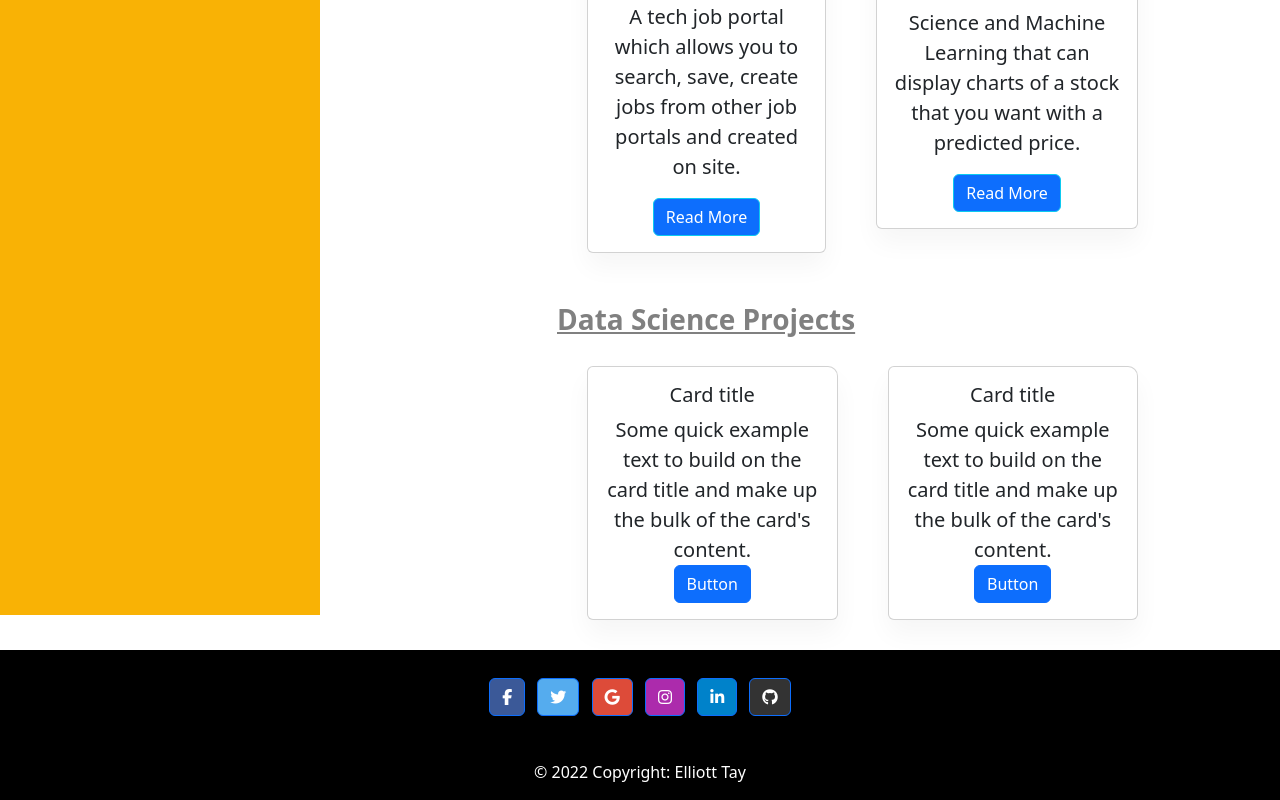
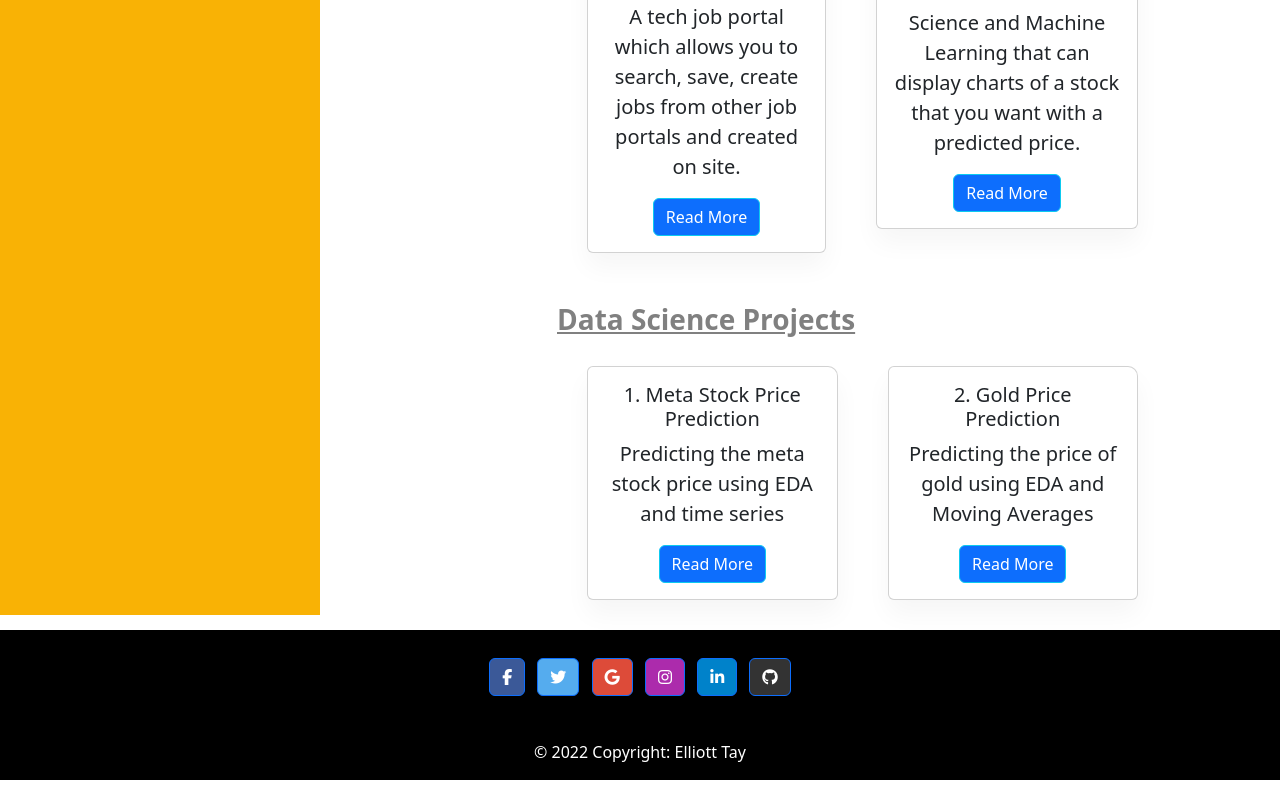
Before and after one commit to Nihilus888/Portfolio-Website, an Angular app: page / in a window 1280 px wide. Shown: the part 745-1545 px from the top of the page. Built offline with nearby package versions, Linux system fonts and the light colour scheme.

Commit message:
added data science and links to project

```diff
--- a/src/app/header/header.component.html
+++ b/src/app/header/header.component.html
@@ -1,27 +1,32 @@
 <header>
   <div class="container">
     <div class="row">
-            <div class="col-sm-12 p-flex p-flex p-flex-align-center p-flex-justify-sb">
+      <div
+        class="col-sm-12 p-flex p-flex p-flex-align-center p-flex-justify-sb"
+      >
         <ul>
-                    <li>
-
-                    </li>
-                    <li>
-
-                    </li>
+          <li></li>
+          <li></li>
         </ul>
         <ul>
           <li>
-                        <a href="#" [routerLink]="['/']" [routerLinkActive]="['is-active']">Home</a>
+            <a href="#" [routerLink]="['/']" [routerLinkActive]="['is-active']"
+              >Home</a
+            >
           </li>
           <li>
-                        <a href="">Resume</a>
+            <a
+              href="https://docs.google.com/document/d/1DRiwWG02irmNQWzMiMCV7KV3r0cSBXev/edit?usp=sharing&ouid=111075217899376721464&rtpof=true&sd=true"
+              >Resume</a
+            >
           </li>
           <li>
             <a href="https://github.com/Nihilus888">Github</a>
           </li>
           <li>
-                        <a href="https://www.linkedin.com/in/elliott-tay-computing/">Linkedin</a>
+            <a href="https://www.linkedin.com/in/elliott-tay-computing/"
+              >Linkedin</a
+            >
           </li>
         </ul>
       </div>
--- a/src/app/home/home.component.html
+++ b/src/app/home/home.component.html
@@ -5,7 +5,7 @@
         <div class="p-profile"></div>
       </div>
       <div class="col-sm-7">
-        <span>Software Engineer</span>
+        <span class="badge rounded-pill bg-secondary">Software Engineer</span>
         <h1>Elliott Tay</h1>
         <p class="intro">
           A full stack software engineer who has knowledge in machine learning
@@ -27,12 +27,19 @@
                   A memory game built using pure HTML, CSS and Javascript which
                   has a high score using local storage.
                 </p>
+                <form
+                  action=" https://nihilus888.github.io/Simon-Game/"
+                  method="get"
+                  target="_blank"
+                >
                   <button
                     type="button"
                     class="btn btn-outline-info btn-primary mt-3 text-white mt-3"
+                    type="submit"
                   >
                     Read More
                   </button>
+                </form>
               </div>
             </div>
           </div>
@@ -45,12 +52,19 @@
                   An ecommerce site with full CRUD and login/logout with
                   authentication and registration capabilities
                 </p>
+                <form
+                  action="https://github.com/Nihilus888/Random-Shopping"
+                  method="get"
+                  target="_blank"
+                >
                   <button
                     type="button"
-                  class="btn btn-outline-info btn-primary mt-3 text-white"
+                    class="btn btn-outline-info btn-primary mt-3 text-white mt-3"
+                    type="submit"
                   >
                     Read More
                   </button>
+                </form>
               </div>
             </div>
           </div>
@@ -63,12 +77,19 @@
                   A tech job portal which allows you to search, save, create
                   jobs from other job portals and created on site.
                 </p>
+                <form
+                  action="https://github.com/Nihilus888/Software-Engineer-Job-Portal-Backend"
+                  method="get"
+                  target="_blank"
+                >
                   <button
                     type="button"
                     class="btn btn-outline-info btn-primary mt-3 text-white mt-3"
+                    type="submit"
                   >
                     Read More
                   </button>
+                </form>
               </div>
             </div>
           </div>
@@ -82,12 +103,19 @@
                   display charts of a stock that you want with a predicted
                   price.
                 </p>
+                <form
+                  action="https://github.com/Nihilus888/ibull"
+                  method="get"
+                  target="_blank"
+                >
                   <button
                     type="button"
                     class="btn btn-outline-info btn-primary mt-3 text-white mt-3"
+                    type="submit"
                   >
                     Read More
                   </button>
+                </form>
               </div>
             </div>
           </div>
@@ -100,12 +128,23 @@
           <div class="grid-item">
             <div class="card">
               <div class="card-body">
-                <h5 class="card-title">Card title</h5>
+                <h5 class="card-title">1. Meta Stock Price Prediction</h5>
                 <p class="card-text">
-                  Some quick example text to build on the card title and make up
-                  the bulk of the card's content.
+                  Predicting the meta stock price using EDA and time series
                 </p>
-                <button type="button" class="btn btn-primary">Button</button>
+                <form
+                  action="https://www.kaggle.com/code/nihilus888/meta-stock-price-prediction"
+                  method="get"
+                  target="_blank"
+                >
+                  <button
+                    type="button"
+                    class="btn btn-outline-info btn-primary mt-3 text-white mt-3"
+                    type="submit"
+                  >
+                    Read More
+                  </button>
+                </form>
               </div>
             </div>
           </div>
@@ -113,12 +152,23 @@
           <div class="grid-item">
             <div class="card">
               <div class="card-body">
-                <h5 class="card-title">Card title</h5>
+                <h5 class="card-title">2. Gold Price Prediction</h5>
                 <p class="card-text">
-                  Some quick example text to build on the card title and make up
-                  the bulk of the card's content.
+                  Predicting the price of gold using EDA and Moving Averages
                 </p>
-                <button type="button" class="btn btn-primary">Button</button>
+                <form
+                  action="https://www.kaggle.com/code/nihilus888/gold-price-analysis-and-prediction"
+                  method="get"
+                  target="_blank"
+                >
+                  <button
+                    type="button"
+                    class="btn btn-outline-info btn-primary mt-3 text-white mt-3"
+                    type="submit"
+                  >
+                    Read More
+                  </button>
+                </form>
               </div>
             </div>
           </div>
--- a/src/index.html
+++ b/src/index.html
@@ -2,7 +2,7 @@
 <html lang="en">
   <head>
     <meta charset="utf-8" />
-    <title>PortfolioMockup</title>
+    <title>Elliott's Portfolio</title>
     <base href="/" />
     <meta name="viewport" content="width=device-width, initial-scale=1" />
   </head>
```
Also changed, not shown: src/app/home/home.component.css (line endings or trailing spaces). Lines whose indentation alone changed are shown as unchanged.
